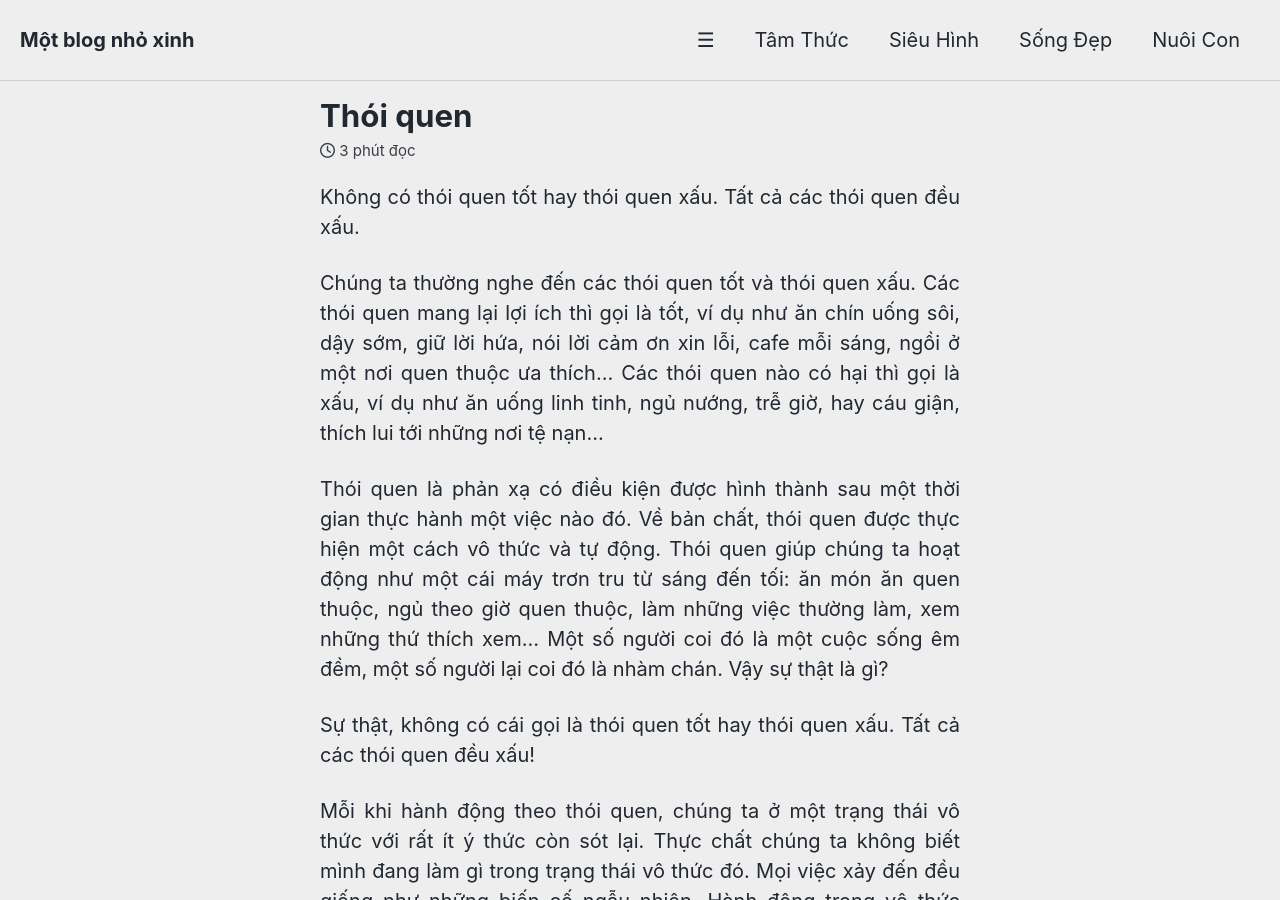
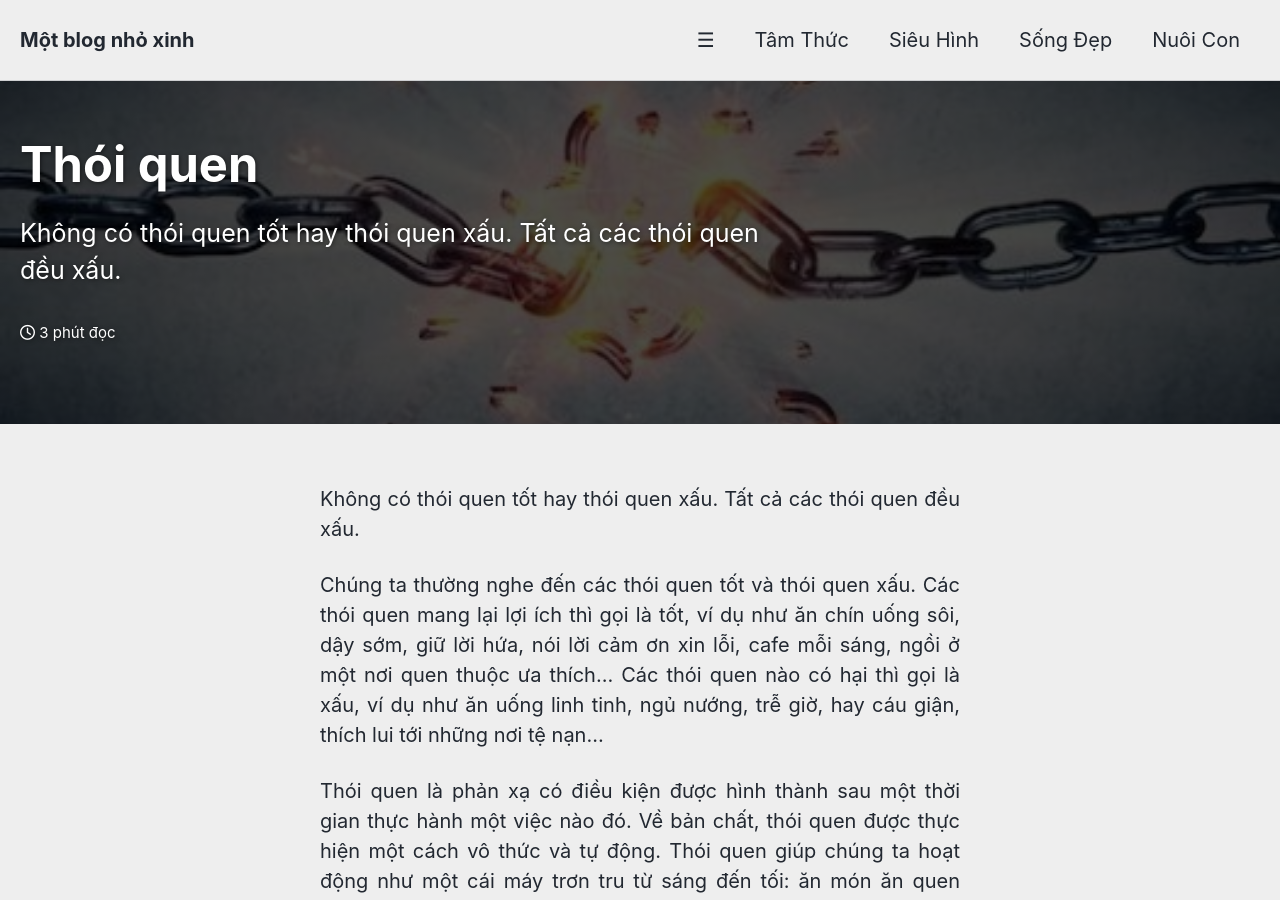
Before and after one commit to twinni7/twinni7.github.io, a Jekyll site: the page built from _posts/tam-thuc/2020-09-26-thoi-quen.md, in a window 1280 px wide and 900 px high. Built offline with Jekyll 4.4.1, drawn with Linux system fonts in a browser that asks for light colours; cached includes are drawn as plain includes; nearby versions of some CDN libraries; some of the changed lines change nothing that is shown.

Commit message:
background

```diff
--- a/_posts/tam-thuc/2020-09-26-thoi-quen.md
+++ b/_posts/tam-thuc/2020-09-26-thoi-quen.md
@@ -5,6 +5,9 @@ categories:
 tags:
  - ý thức
  - chánh niệm
+header:
+  overlay_image: /images/abstract-07-breakthechain.jpg
+  overlay_filter: 0.7
 last_modified_at: 2020-09-26
 ---
 
```
Also changed, not shown: images/abstract-07-breakthechain.jpg (added).
